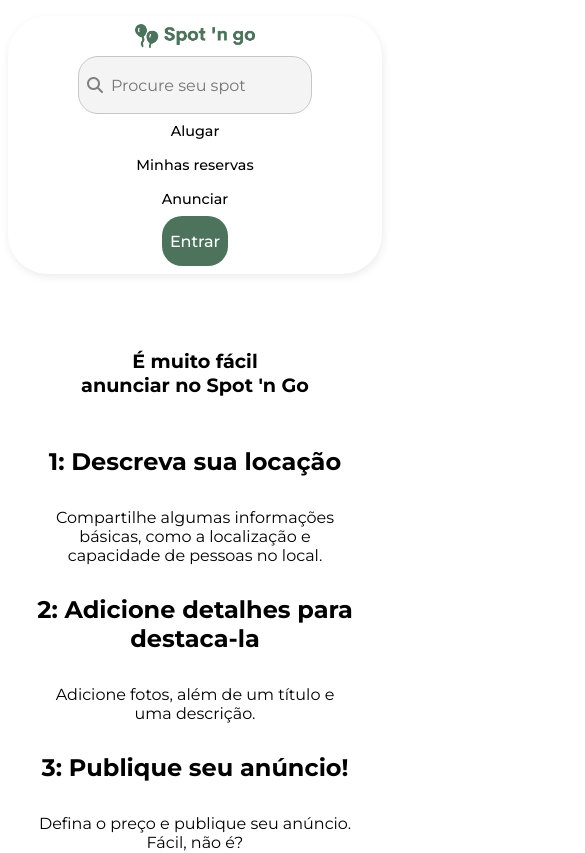
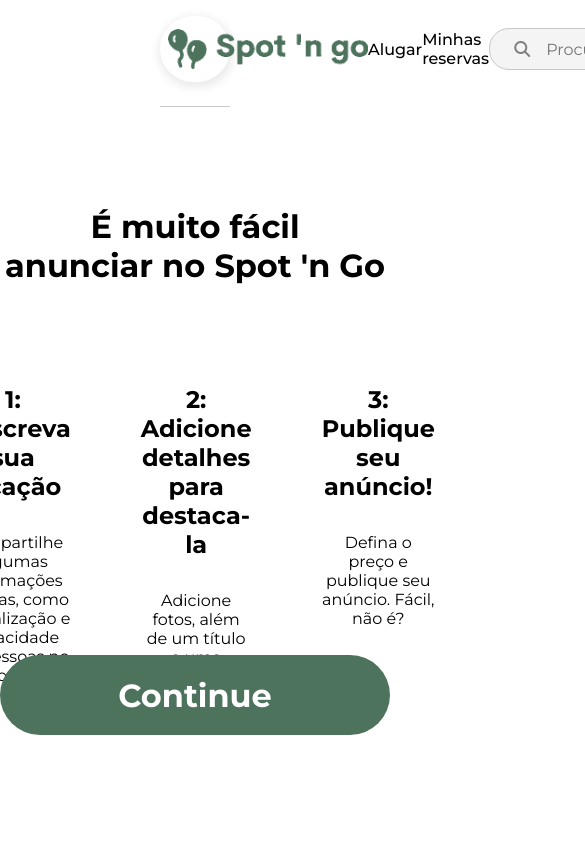
Before and after one commit to Hackathon-spotngo-2024/HackathonIFC2024-frontend, a Vue app: page /anunciar in a window 390 px wide. Shown: the top 853 px of the page, 585 px wide, since content can reach past the window. Built offline with nearby package versions, Linux system fonts and the light colour scheme.

Commit message:
Feat #10: Resetar merge com a feat-17

```diff
--- a/src/components/AnunciarComponents/AnunciarPasso1Component.vue
+++ b/src/components/AnunciarComponents/AnunciarPasso1Component.vue
@@ -71,27 +71,27 @@ const tituloEtapa1 = ref("É muito fácil<br>anunciar no Spot 'n Go")
   justify-content: center;
   align-items: center;
   flex-direction: row;
-  margin: 100px 0;
+  margin: 100px 0 100px 0;
 }
 
 .instrucao {
   width: 270px;
-  height: auto;
+  height: 50px;
   display: flex;
   text-align: center;
   flex-direction: column;
-  margin: 0 35px;
+  margin: 0 35px 0 35px;
 }
 
 .titulo-instrucao {
-  margin: 0 0 32px;
+  margin: 0 0 32px 0;
 }
 
 .submit-botao-container {
   display: flex;
   justify-content: center;
   align-items: center;
-  margin-top: 120px;
+  margin: 120px 0 0 0;
 }
 
 .continue-botao {
@@ -111,48 +111,4 @@ const tituloEtapa1 = ref("É muito fácil<br>anunciar no Spot 'n Go")
   background-color: var(--cor-principal-hover);
   transform: scale(1.01);
 }
-
-@media (max-width:1200px) {
-   .container-titulo {
-       margin-top:50px;
-   }
-
-   .instrucoes {
-       flex-direction: column;
-       margin:50px 0;
-   }
-
-   .instrucao {
-       width:auto;
-       margin-bottom:30px;
-   }
-
-   .continue-botao {
-       width:auto;
-       padding-left:20px;
-       padding-right:20px;
-   }
-}
-
-@media (max-width:768px) {
-   .titulo-etapa-1 {
-       font-size:1.5rem;
-   }
-
-   .continue-botao {
-       width:auto;
-       height:auto;
-       font-size:1.5rem;
-   }
-}
-
-@media (max-width:576px) {
-   .titulo-etapa-1 {
-       font-size:1.2rem;
-   }
-
-   .continue-botao {
-       font-size:1.2rem;
-   }
-}
 </style>
--- a/src/components/AnunciarComponents/AnunciarPasso4Component.vue
+++ b/src/components/AnunciarComponents/AnunciarPasso4Component.vue
@@ -33,7 +33,7 @@ const enderecoStore = useEndereco()
                 <p>Adicionar fotos</p>
             </div>
             <div class="img-add-foto">
-                <img src="" alt="">
+                <img class="imagem" src="/src/assets/add-image.png" href="" />
             </div>
             <button class="publicar">Publicar</button>
         </div>
@@ -46,6 +46,14 @@ const enderecoStore = useEndereco()
 
 <style scoped>
 
+.imagem{
+    width: 100px;
+    height: 100px;
+    align-items: center;
+    color: rgb(196, 196, 196);
+
+}
+
 .publicar{
     height: 50px;
     width: 250px;
@@ -56,12 +64,14 @@ const enderecoStore = useEndereco()
     font-weight: bold;
     color: white;
     font-size: 22px;
+    margin-top: 70px;
 }
 
 .texto-imagens{
     font-weight: bold;
     font-family: var(--fonte-principal);
     font-size: 20px;
+    margin-bottom: 70px;
 }
 
 .etapa-4-container{
@@ -75,7 +85,7 @@ const enderecoStore = useEndereco()
     flex-direction: row ;
     align-items: center;
     justify-content: center;
-    gap: 50rem;
+    gap: 40rem;
 }
 .mensagem {
     margin-top: 100px;
@@ -84,7 +94,10 @@ const enderecoStore = useEndereco()
     font-size: 30px;
     font-family: var(--fonte-principal);
 }
-
+p{
+    font-family: var(--fonte-principal);
+    font-weight: bold;
+}
 .titulo-e-descricao {
     display: flex;
     place-items: center;
@@ -142,6 +155,6 @@ label {
 .adicionar-fotos{
     display: flex;
     flex-direction: column;
-
+    place-items: center;
 }
 </style>
--- a/src/components/BannerComponent.vue
+++ b/src/components/BannerComponent.vue
@@ -12,7 +12,7 @@ import banner from '../assets/banner.jpg'
 .banner {
     display: flex;
     justify-content: center;
-  margin: 6rem 0 4.6rem;
+    margin: 6rem 0 4.6rem 0;
 }
 
 .img-banner {
@@ -30,7 +30,7 @@ import banner from '../assets/banner.jpg'
 
 @media (max-width: 992px) {
     .img-banner {
-    max-width: 85%;
+        max-width: 80%;
     }
 }
 
--- a/src/components/BotaoAvancarEVoltarComponent.vue
+++ b/src/components/BotaoAvancarEVoltarComponent.vue
@@ -36,7 +36,7 @@ const etapaStore = useEtapa()
   justify-content: start;
   align-items: center;
   width: 100%;
-  max-width: 500px;
+  width: 500px;
   gap: 30px; /* Medida exata para o avancar-btn ficar centralizado (500 - 50 - 350 - 30px) */
   margin-top: 2rem;
 }
@@ -80,43 +80,4 @@ const etapaStore = useEtapa()
 .avancar-btn:hover {
   background-color: var(--cor-principal-hover);
 }
-
-
-@media (max-width:1200px) {
-   .botoes-wrapper {
-       flex-direction: column;
-       align-items: center;
-       max-width: none;
-   }
-
-   .avancar-btn {
-       width: auto;
-       padding-left:1rem;
-       padding-right:1rem;
-   }
-}
-
-@media (max-width:768px) {
-   .voltar-btn {
-       width:40px;
-       height:40px;
-       font-size:20px;
-   }
-
-   .avancar-btn {
-       width:auto;
-       height:auto;
-       font-size:1.5rem;
-   }
-}
-
-@media (max-width:576px) {
-   .botoes-wrapper {
-       gap:15px;
-   }
-
-   .avancar-btn {
-       font-size:1.2rem;
-   }
-}
 </style>
--- a/src/components/NavbarComponent.vue
+++ b/src/components/NavbarComponent.vue
@@ -14,17 +14,13 @@ function modal(){
 
 <template>
   <div class="nav-container">
-    <router-link to="/" class="home-link"
-      ><img class="logo-img" src="../assets/logo.png" alt=""
-    /></router-link>
+    <router-link to="/" class="home-link"><img class="logo-img" src="../assets/logo.png" alt="" /></router-link>
+    <router-link to="/alugar" id="alugar-link" class="nav-link">Alugar</router-link>
+    <a href="MinhasReservasComponent.vue" id="minhas-reservas-link" class="nav-link">Minhas reservas</a>
     <div class="search-bar">
       <i class="fa fa-search"></i>
       <input type="text" placeholder="Procure seu spot" class="search-input" />
     </div>
-    <router-link to="/alugar" id="alugar-link" class="nav-link">Alugar</router-link>
-    <a href="MinhasReservasComponent.vue" id="minhas-reservas-link" class="nav-link"
-      >Minhas reservas</a
-    >
     <router-link to="/anunciar" id="anunciar-link" class="nav-link">Anunciar</router-link>
     <button class="entrar-link" @click="modal">Entrar</button>
   </div>
@@ -41,8 +37,8 @@ function modal(){
   align-items: center;
   margin: 1rem 10rem 0 10rem;
   border-radius: 40px;
-  padding: 0.5rem;
-  box-shadow: 1px 3px 8px rgba(0, 0, 0, 0.08);
+  padding: .5rem;
+  box-shadow: 1px 3px 8px 3px rgba(0, 0, 0, 0.08);
 }
 
 a {
@@ -53,6 +49,9 @@ a {
   display: flex;
   justify-content: center;
   align-items: center;
+  border-radius: 35px;
+  font-size: 1rem;
+  cursor: pointer;
 }
 
 button {
@@ -63,10 +62,10 @@ button {
   display: flex;
   justify-content: center;
   align-items: center;
-  border-radius: 20px;
+  border-radius: 35px;
   font-size: 1rem;
   cursor: pointer;
-  border: none;
+  border: 0;
 }
 
 .nav-link {
@@ -74,13 +73,15 @@ button {
 }
 
 .nav-link::after {
+  content: "";
   position: absolute;
   bottom: -5px;
   height: 2px;
   width: 100%;
   left: 0;
   background-color: black;
-  transition: 0.2s ease-in-out;
+  transition: 200ms ease-in-out;
+  transform: scaleX(0);
 }
 
 .nav-link:hover::after {
@@ -90,11 +91,9 @@ button {
 .entrar-link {
   color: white;
   background-color: var(--cor-principal);
-  width: auto;
+  width: 6.25rem;
   height: 3.125rem;
-  transition: 0.1s ease;
-  padding-left: 1rem;
-  padding-right: 1rem;
+  transition: 100ms ease;
 }
 
 .entrar-link:hover {
@@ -103,7 +102,7 @@ button {
 
 .logo-img {
   width: 200px;
-  height: auto;
+  height: 40px;
 }
 
 .search-bar {
@@ -111,7 +110,7 @@ button {
   height: 2.5rem;
   border: 1px solid var(--search-bar-border);
   border-radius: 20px;
-  padding: 0.5rem;
+  padding: 0rem 1.5rem;
   display: flex;
   justify-content: start;
   align-items: center;
@@ -123,7 +122,7 @@ button {
   outline: none;
   font-size: 1rem;
   background-color: var(--search-bar-fill);
-  margin-left: 0.5rem;
+  margin: 0 0 0 1rem;
 }
 
 .fa.fa-search {
@@ -137,86 +136,10 @@ button {
 }
 
 .linha-divisoria {
-  margin-top: 0.5rem;
+  margin-top: 1rem;
   width: 100%;
-  height: 0.5px;
-  background-color: variables(--cor-linha-divisoria);
-}
-
-@media (max-width: 1400px) {
-  .nav-container {
-    margin: 1rem;
-    flex-direction: column;
-    align-items: center;
-  }
-  .logo-img {
-    width: auto;
-    max-width: 150px;
-  }
-  .search-bar {
-    width: auto;
-    margin-top: 0.5rem;
-  }
-  .nav-links {
-    flex-wrap: wrap;
-    justify-content: center;
-  }
-}
-
-@media (max-width: 1200px) {
-  .nav-container {
-    margin: 1rem;
-    flex-direction: column;
-    align-items: center;
-  }
-  .logo-img {
-    width: auto;
-    max-width: 150px;
-  }
-  .search-bar {
-    width: auto;
-    margin-top: 0.5rem;
-  }
-  .nav-links {
-    flex-wrap: wrap;
-    justify-content: center;
-  }
-}
-
-@media (max-width: 992px) {
-  .nav-container {
-    padding: 0.5rem;
-    flex-direction: column;
-    align-items: center;
-  }
-  .search-bar {
-    width: auto;
-    margin-top: 0.5rem;
-  }
-}
-
-@media (max-width: 768px) {
-  .nav-container {
-    flex-direction: column;
-    align-items: center;
-    margin-left: 0.5rem;
-    margin-right: 0.5rem;
-  }
-
-  .nav-link {
-    margin: 0.5rem auto;
-    font-size: 0.9rem;
-  }
-
-  .entrar-link {
-    width: auto;
-    padding: 0.5rem;
-  }
-}
-
-@media (max-width: 576px) {
-  .logo-img {
-    max-width: 120px;
-  }
+  height: 1px;
+  margin: 1.5rem 10rem 0 10rem;
+  background-color: var(--cor-linha-divisoria)
 }
 </style>
--- a/src/components/RodapeComponent.vue
+++ b/src/components/RodapeComponent.vue
@@ -32,9 +32,15 @@
   flex-direction: column;
   background-color: var(--search-bar-fill);
   width: 100%;
-  height: auto;
+  height: 22rem;
   margin-top: 6rem;
   margin-bottom: 0;
+}
+
+.links {
+  display: flex;
+  flex-direction: column;
+  gap: 1rem;
 }
 
 .info {
@@ -42,11 +48,6 @@
   display: flex;
   gap: 6rem;
   font-family: 'Montserrat';
-}
-
-.links {
-  display: flex;
-  flex-direction: column;
 }
 
 h3 {
@@ -71,57 +72,4 @@ a:hover {
   font-family: var(--fonte-principal);
   margin: 2rem 0 2rem 6rem;
 }
-
-@media (max-width:1200px) {
-   .info {
-       margin-left: auto;
-       margin-right: auto;
-       flex-direction: column;
-       align-items: center;
-       gap: 2rem;
-   }
-
-   .linha {
-       margin-top: 4rem;
-   }
-
-   .copyright {
-       margin-left: auto;
-       margin-right: auto;
-   }
-}
-
-@media (max-width:768px) {
-   .info {
-       margin-left:1rem;
-       margin-right:1rem;
-   }
-
-   .linha {
-       margin-top:3rem;
-   }
-
-   .copyright {
-       margin-left:auto;
-       margin-right:auto;
-   }
-}
-
-@media (max-width:576px) {
-   .info {
-       gap:1.5rem;
-       padding-left:1rem;
-       padding-right:1rem;
-   }
-
-   .linha {
-       margin-top:2rem;
-   }
-
-   .copyright {
-       font-size:.8rem;
-       margin-left:auto;
-       margin-right:auto;
-   }
-}
 </style>
```
Also changed, not shown: src/components/AnunciarComponents/AnunciarPasso2Component.vue (+26 -96 lines), src/assets/add-image.png (added). Lines whose indentation alone changed are shown as unchanged.
